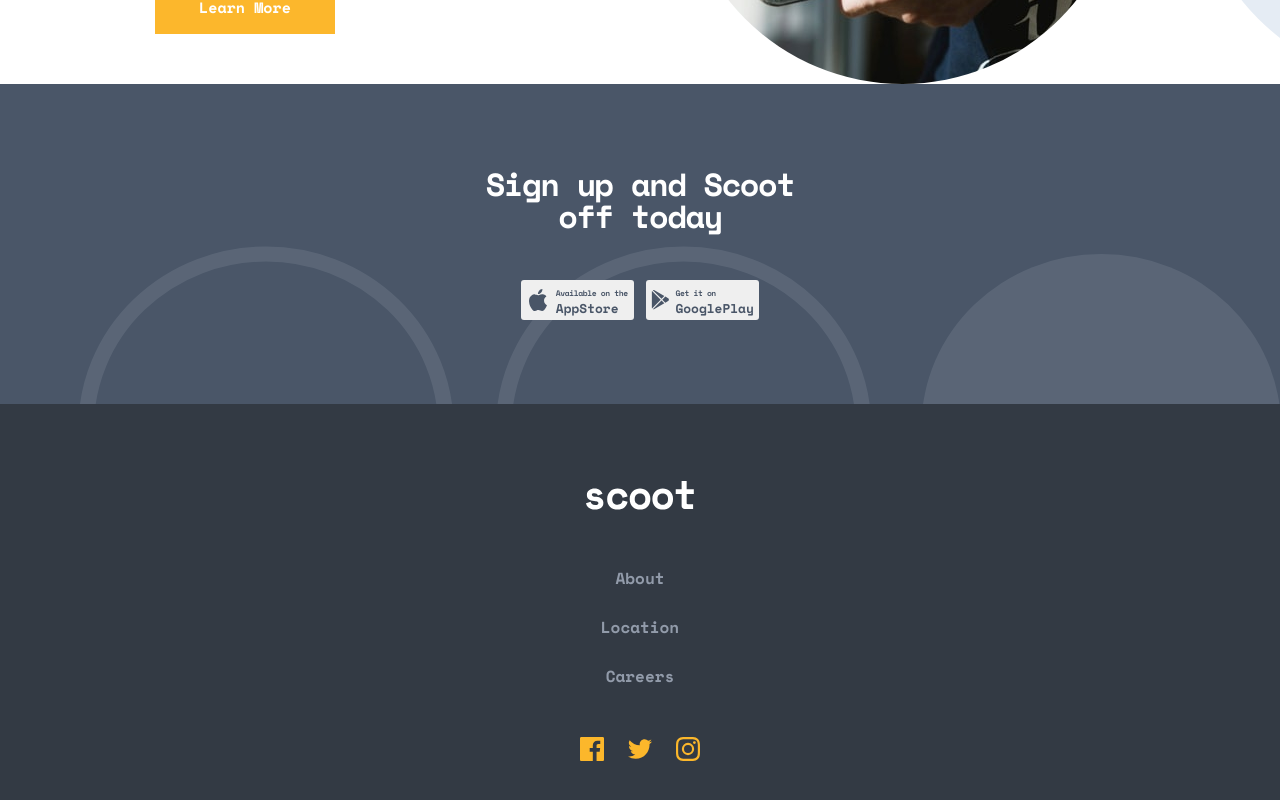
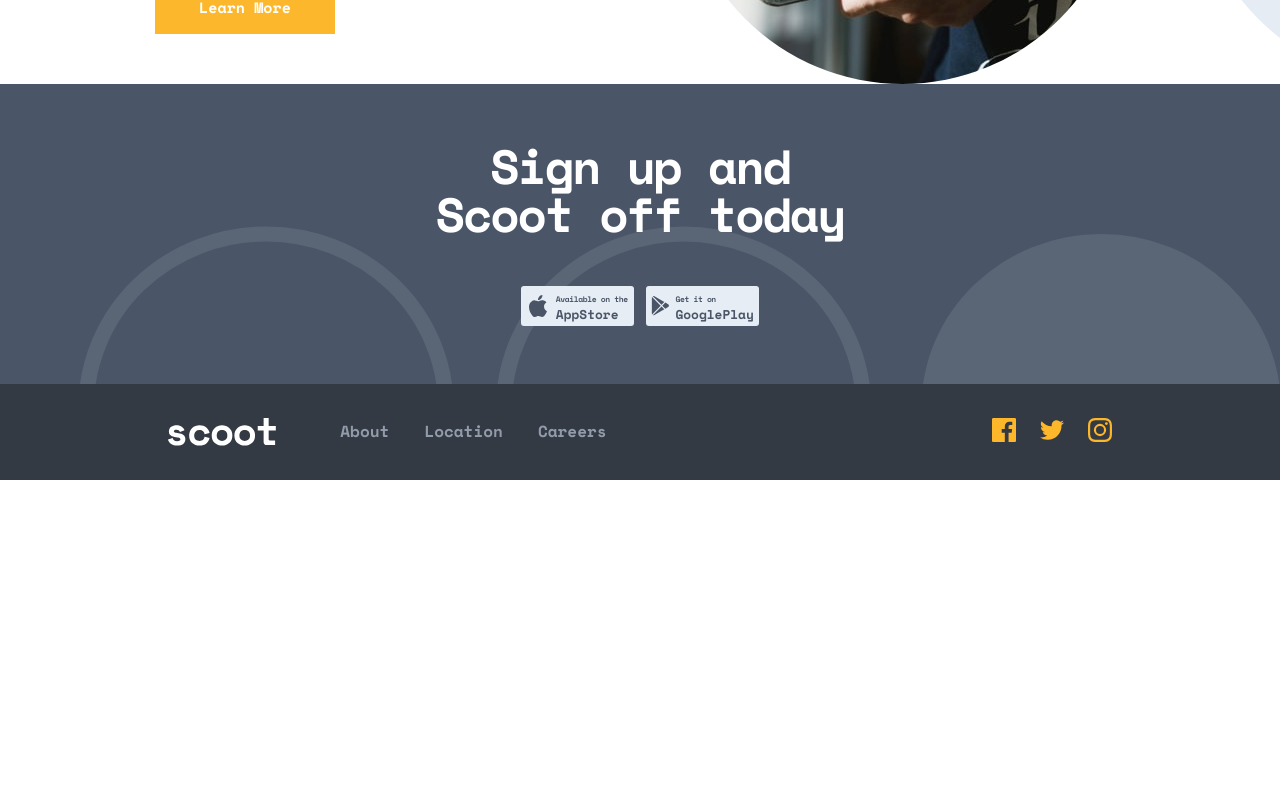
Before and after one commit to LucasS-Goncalves/scoot, an Angular app: page / in a window 1280 px wide. Shown: the part 2893-3693 px from the top of the page. After the commit the page ends 3373 px from the top, so only its background shows below. Built offline with nearby package versions, Linux system fonts and the light colour scheme.

Commit message:
finishing footer for tablets

```diff
--- a/src/app/components/footer/footer.component.css
+++ b/src/app/components/footer/footer.component.css
@@ -61,6 +61,7 @@
   border-radius: 3px;
   font-family: var(--space-mono);
   color: var(--dark-navy);
+  background-color: var(--light-grey);
 }
 
 .signUp .buttons_div .button p {
@@ -128,3 +129,34 @@
   background: transparent;
   border: none;
 }
+
+@media(min-width: 768px){
+
+  .signUp{
+    height: 300px;
+  }
+
+  .signUp .title{
+    width: 457px;
+    font-size: 3rem;
+    line-height: 48px;
+    letter-spacing: -2.14px;
+  }
+
+  .links{
+    height: 96px;
+    flex-direction: row;
+    justify-content: space-around;
+  }
+
+  .links .logo_links_container{
+    flex-direction: row;
+    align-items: center;
+    gap: 4rem;
+  }
+
+  .links .logo_links_container .links_list{
+    flex-direction: row;
+    gap: 2.2rem;
+  }
+}
```
